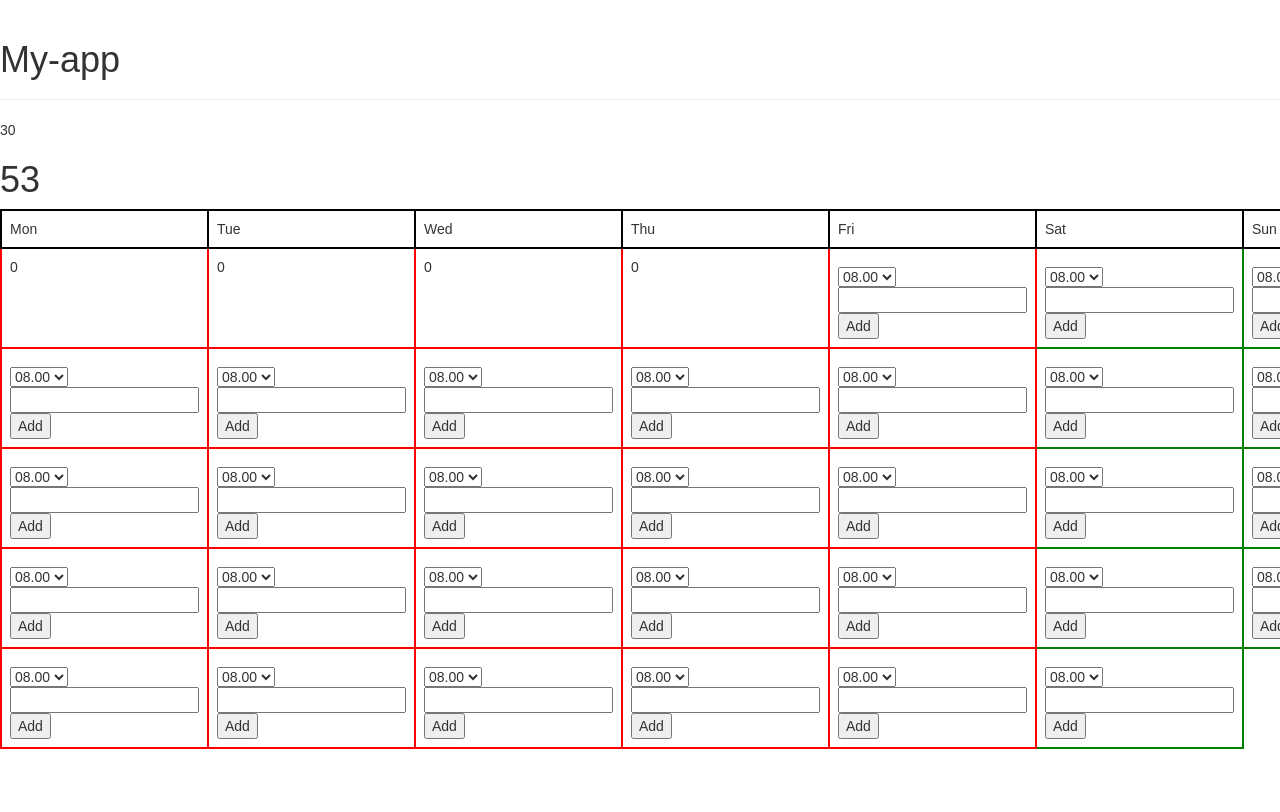
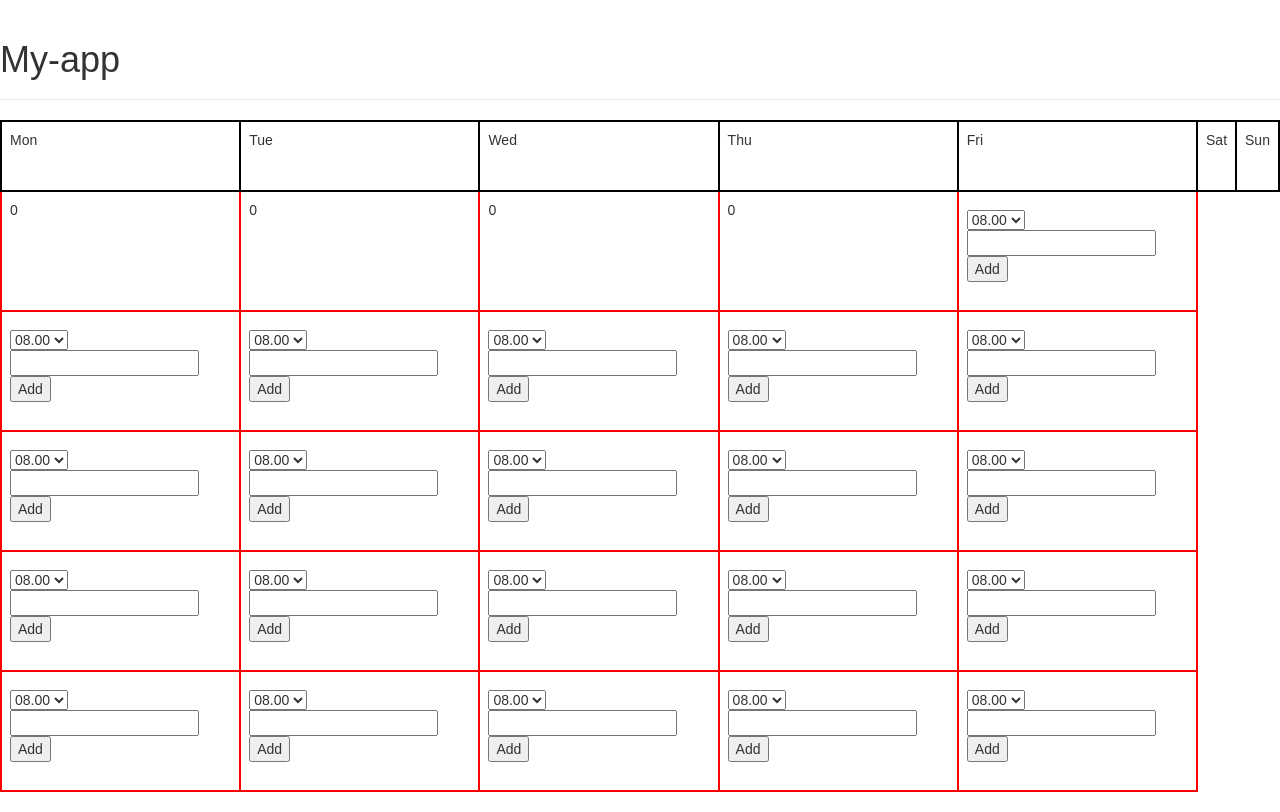
Before and after one commit to j-and/my-app, a React (Create React App) app: page / in a window 1280 px wide. Built offline with nearby package versions, Linux system fonts and the light colour scheme.

Commit message:
Borders are added to table

```diff
--- a/src/App.css
+++ b/src/App.css
@@ -44,13 +44,19 @@
 }
 
 .weekendDay {
-  /*  display: none;*/
+   display: none;
 border: 2px solid green;
 }
 .month-header{
 border: 2px solid black;
 }
 
+tr{
+height: 120px;
+}
+thead>tr{
+height: 70px;
+}
 .dropdown-menu {
 min-width: 57px;
 }
--- a/src/DayList.js
+++ b/src/DayList.js
@@ -23,6 +23,7 @@ class DayList extends Component {
             <div >
                 <RegisterList registers={this.state.registers}/>
                 <ClientNameInput addRegister={this.addRegister}/>
+
             </div>
         );
     }
--- a/src/MonthTable.js
+++ b/src/MonthTable.js
@@ -94,8 +94,7 @@ class MonthTable extends Component {
 
         return (
             <div>
-                {this.props.daysInMonth}
-                <h1>{(new Date().getMonth())}{(new Date().getDay())}</h1>
+
                 <Table responsive  >
                     <thead class="month-header">
                     <tr>
```
Lines whose indentation alone changed are shown as unchanged.
